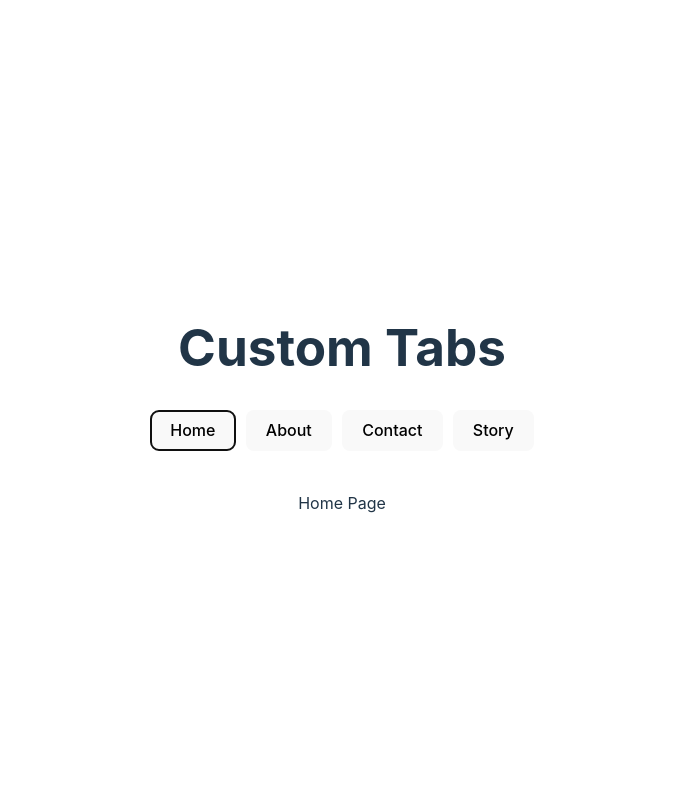
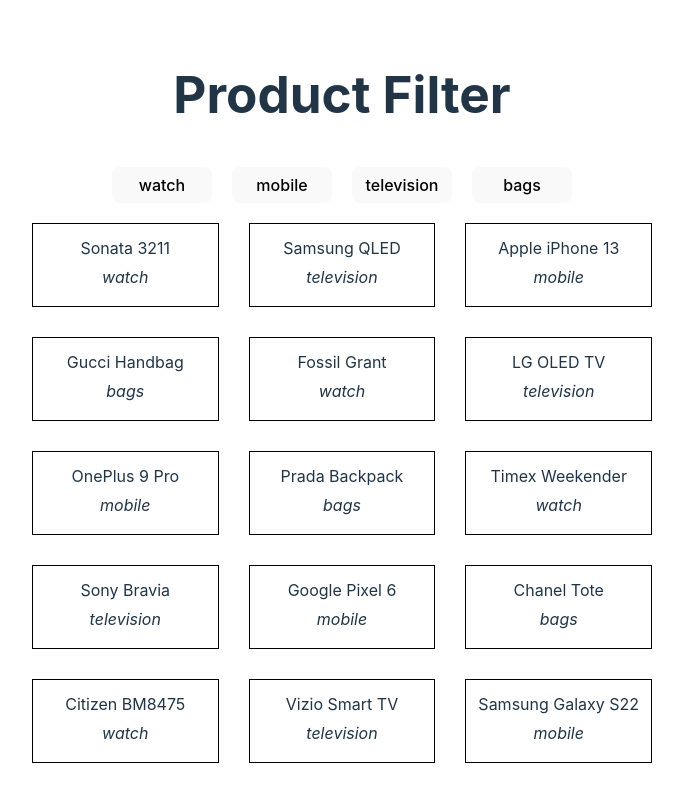
Before and after one commit to saurabhsep99/react-machine-coding, a React (Vite) app: page / in a window 1280 px wide. Shown: the top 802 px of the page, without its empty margins (298-981 px from the left). Built offline with nearby package versions, Linux system fonts and the light colour scheme.

Commit message:
product filter machine coding round

```diff
--- a/src/App.tsx
+++ b/src/App.tsx
@@ -5,6 +5,7 @@
 import TransferableLlist from './components/transferable-list'
 import ProgressBar from './components/progerss-bar'
 import CustomTabs from './components/custom-tabs'
+import ProductFilterApp from './components/product-filter-app'
 function App() {
   const [count, setCount] = useState(0)
 
@@ -24,10 +25,15 @@
 {/* <h1>Transferable List</h1>
         <TransferableLlist/> */}
 
-<h1>Custom Tabs</h1>
-        <CustomTabs/>
+{/* <h1>Custom Tabs</h1>
+        <CustomTabs/> */}
 
+
+
+     <h1>Product Filter</h1>
+     <ProductFilterApp/>
      </div>
+
     </>
   )
 }
--- /dev/null
+++ b/src/components/product-filter-app/data.json
@@ -0,0 +1,17 @@
+ [
+    {"name": "Sonata 3211", "category": "watch"},
+    {"name": "Samsung QLED", "category": "television"},
+    {"name": "Apple iPhone 13", "category": "mobile"},
+    {"name": "Gucci Handbag", "category": "bags"},
+    {"name": "Fossil Grant", "category": "watch"},
+    {"name": "LG OLED TV", "category": "television"},
+    {"name": "OnePlus 9 Pro", "category": "mobile"},
+    {"name": "Prada Backpack", "category": "bags"},
+    {"name": "Timex Weekender", "category": "watch"},
+    {"name": "Sony Bravia", "category": "television"},
+    {"name": "Google Pixel 6", "category": "mobile"},
+    {"name": "Chanel Tote", "category": "bags"},
+    {"name": "Citizen BM8475", "category": "watch"},
+    {"name": "Vizio Smart TV", "category": "television"},
+    {"name": "Samsung Galaxy S22", "category": "mobile"}
+  ]
--- /dev/null
+++ b/src/components/product-filter-app/index.jsx
@@ -0,0 +1,47 @@
+import { useState } from "react";
+import data from './data.json'
+
+export default function ProductFilterApp(){
+
+    const [productFilterState,setProductFilterState]=useState([])
+    const [filteredData,setFilteredData]=useState(data);
+
+    const handleFilter = (val) => {
+        const filteredArray = data.filter((item) => item.category === val);
+        console.log(filteredArray);
+        setFilteredData(filteredArray);
+        setProductFilterState(val)
+      };
+
+
+    return(
+        <div>
+
+
+        {/* <div style={{margin:'10px',display:'flex',flexDirection:'row-reverse'}}>
+           <select style={{padding:'7px',width:'200px',borderRadius:'8px'}} value={productFilterState} onChange={(e)=>handleFilter(e.target.value)}>
+            {["watch","mobile","television","bags"].map((item,index)=>(
+                <option value={item} key={index}>{item}</option>
+            ))}
+           </select>
+        </div> */}
+
+        <div>
+            {["watch","mobile","television","bags"].map((item,index)=>(
+                <button key={index} style={{margin:'10px',padding:'7px',width:'100px',borderRadius:'8px'}} onClick={()=>handleFilter(item)}>{item}</button>
+            ))}
+        </div>
+
+        <div style={{display:'grid',gridTemplateColumns:'repeat(3,1fr)',gap:'30px',padding:'10px'}}>
+            {filteredData?.map((item,index)=>(
+
+                   <div key={index} style={{border:'1px solid black',padding:'12px'}}>
+                     <div>{item?.name}</div>
+                     <div style={{padding:'5px',fontStyle:'italic'}}>{item?.category}</div>
+                   </div>
+
+            ))}
+        </div>
+        </div>
+    )
+}
```
